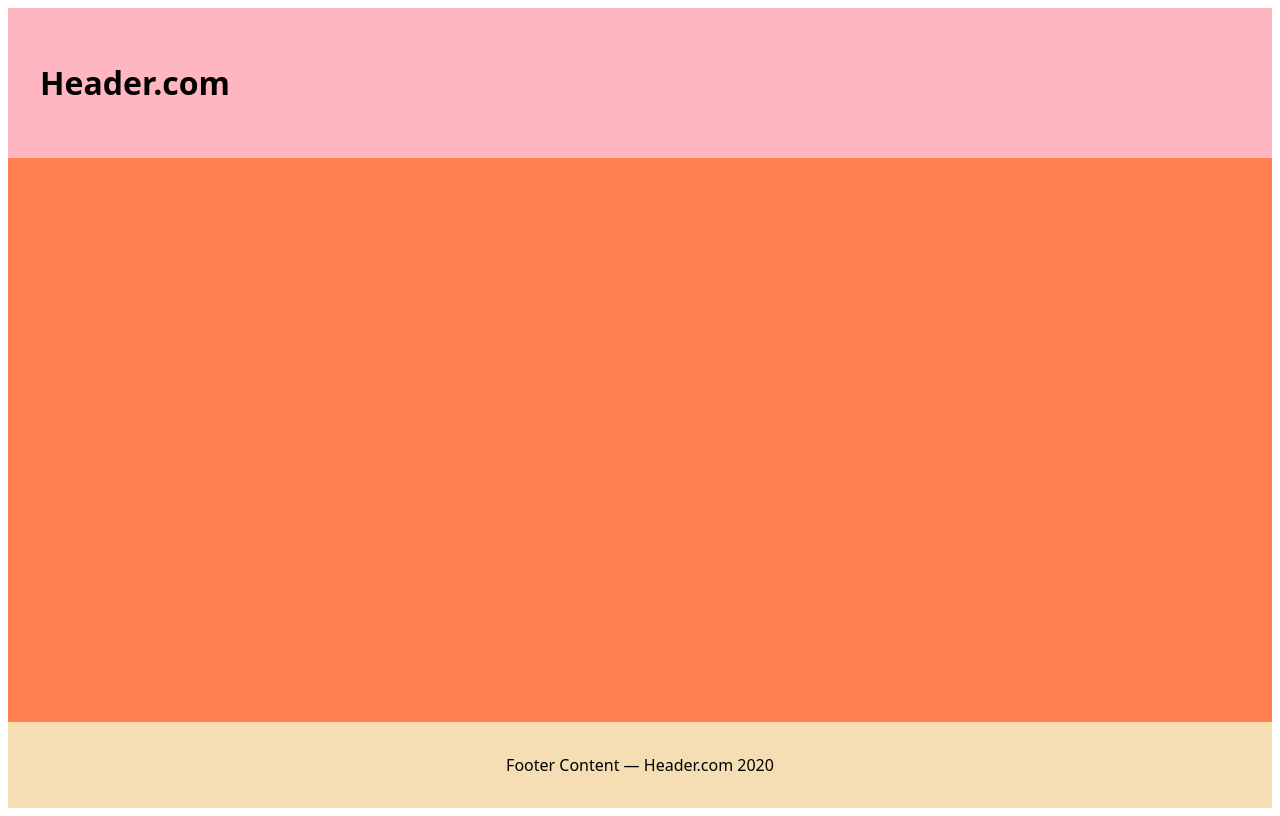
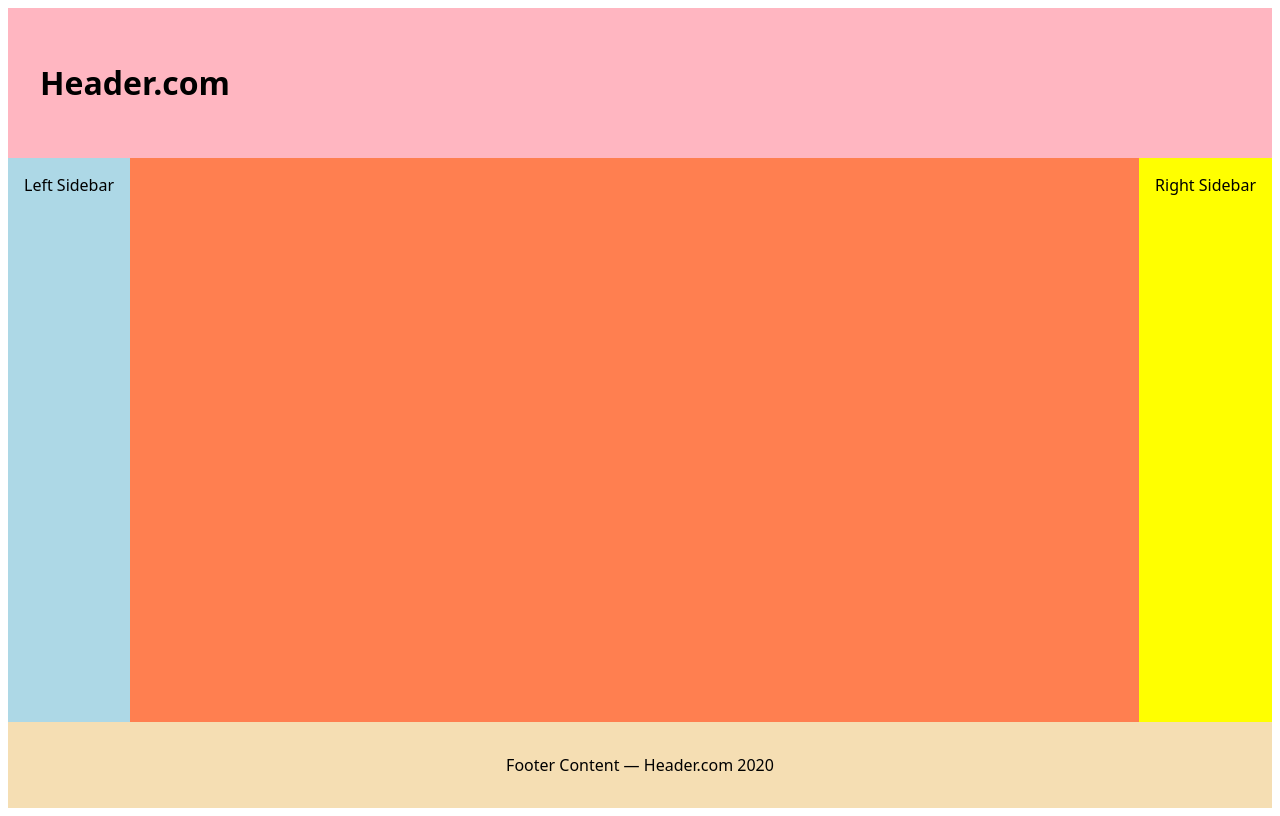
Before and after one commit to ngocngo10/html-css-training, a PHP site: page / in a window 1280 px wide. Run offline with PHP 8.4, Linux system fonts and the light colour scheme.

Commit message:
Class holy grail layout

```diff
--- a/examples/responsive/line-layouts/index.html
+++ b/examples/responsive/line-layouts/index.html
@@ -26,11 +26,18 @@
   <p class="content" contenteditable>
     Lorem ipsum dolor sit amet consectetur adipisicing elit. Omnis nulla architecto maxime modi nisi. Quas saepe
     dolorum, architecto quia fugit nulla! Natus, iure eveniet ex iusto tempora animi quibusdam porro?</p> -->
-  <header>
+  <!-- <header>
     <h1>Header.com</h1>
   </header>
   <main></main>
-  <footer>Footer Content — Header.com 2020</footer>
+  <footer>Footer Content — Header.com 2020</footer> -->
+  <header>
+    <h1 contenteditable>Header.com</h1>
+  </header>
+  <div class="left-sidebar" contenteditable>Left Sidebar</div>
+  <main contenteditable></main>
+  <div class="right-sidebar" contenteditable>Right Sidebar</div>
+  <footer contenteditable>Footer Content — Header.com 2020</footer>
 </body>
 
 </html>
--- a/examples/responsive/line-layouts/style.css
+++ b/examples/responsive/line-layouts/style.css
@@ -1,4 +1,4 @@
-body {
+/* body {
   display: grid;
   height: 100vh;
   grid-template-rows: auto 1fr auto;
@@ -22,4 +22,47 @@ footer {
 
 body {
   font-family: system-ui, sans-serif;
+} */
+
+body {
+  display: grid;
+  height: 100vh;
+  grid-template: auto 1fr auto / auto 1fr auto
 }
+
+header {
+  background: lightpink;
+  padding: 2rem;
+  grid-column: 1 / 4;
+}
+
+.left-sidebar {
+  background: lightblue;
+  grid-column: 1 / 2;
+}
+
+main {
+  background: coral;
+  grid-column: 2 / 3;
+}
+
+.right-sidebar {
+  background: yellow;
+  grid-column: 3 / 4;
+}
+
+footer {
+  background: wheat;
+  padding: 2rem;
+  text-align: center;
+  grid-column: 1 / 4;
+}
+
+body {
+  font-family: system-ui, sans-serif;
+}
+
+.left-sidebar,
+.right-sidebar {
+  padding: 1rem;
+}
```
